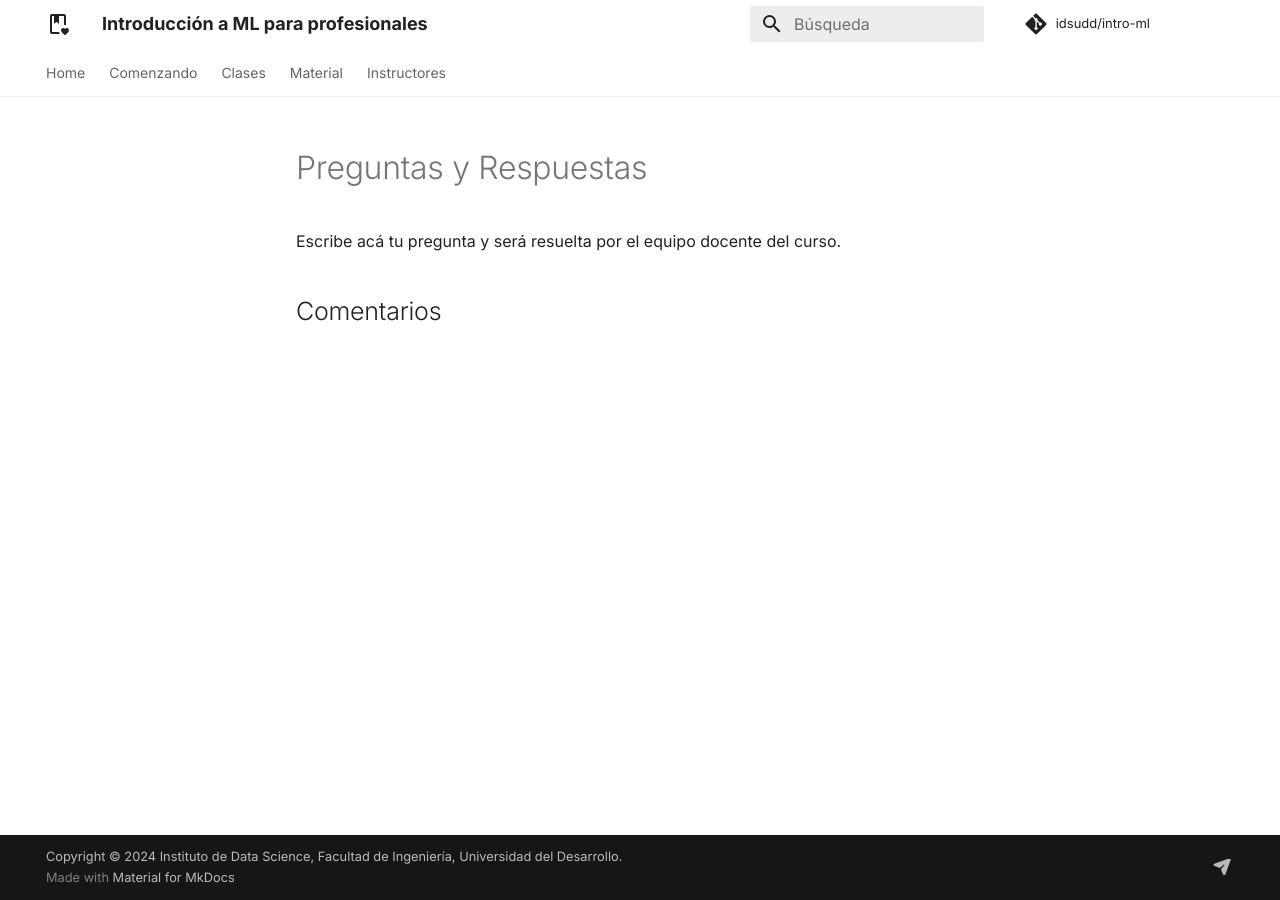
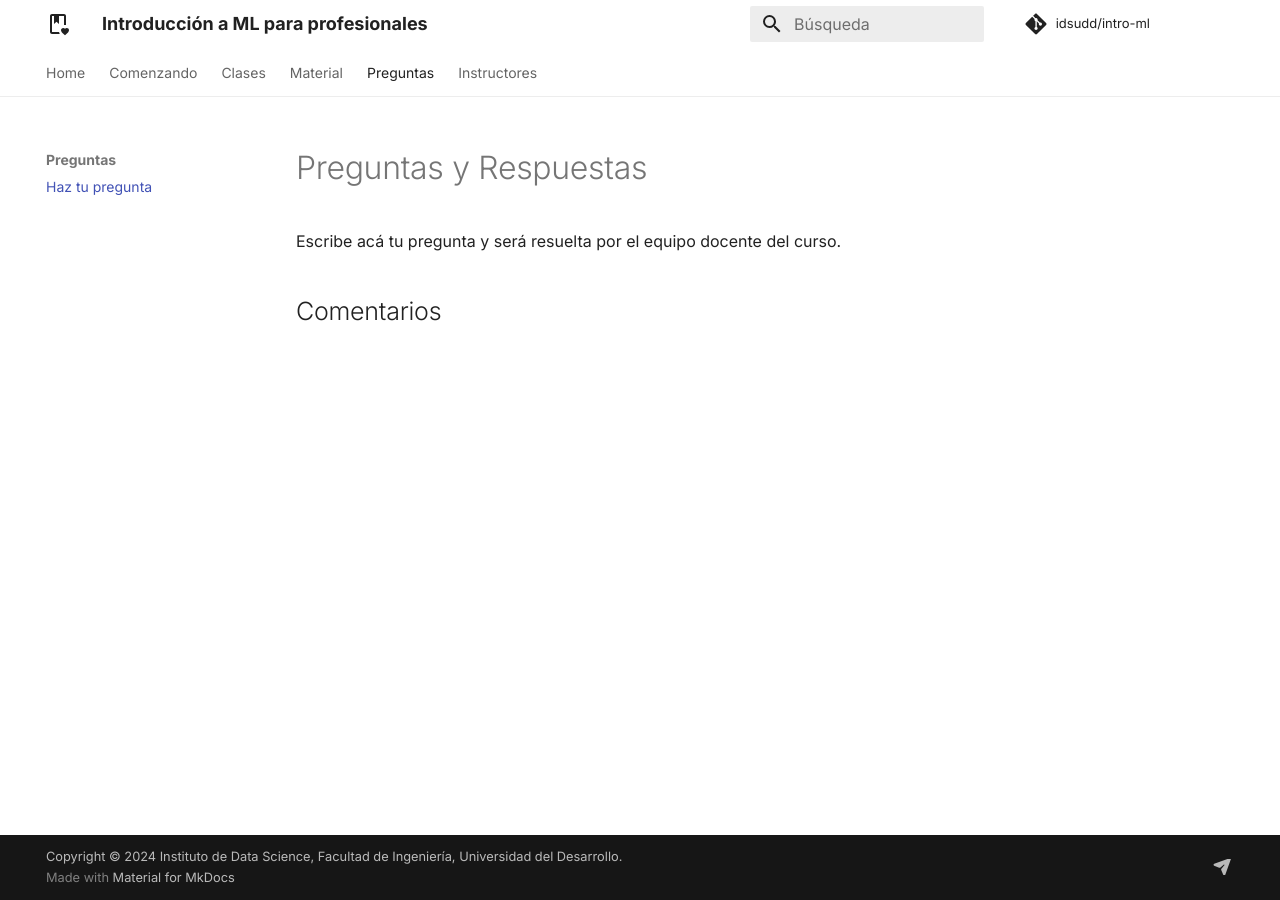
Before and after one commit to idsudd/intro-ml, an MkDocs documentation site: the page built from docs/questions/index.md, in a window 1280 px wide. Built offline with MkDocs 1.6.1 and Material for MkDocs 9.7.7, drawn with Linux system fonts in a browser that asks for light colours; comment, search, counter and statistics services are not loaded.

Commit message:
Update mkdocs.yml

```diff
--- a/mkdocs.yml
+++ b/mkdocs.yml
@@ -73,5 +73,7 @@ nav:
         - Como ocurre el Aprendizaje: material/how-does-learning-happen.md
         - Tipos de Aprendizaje: material/types-of-ml.md
         - Aplicaciones de Machine Learning: material/applications-of-ml.md
+  - Preguntas:
+    - Haz tu pregunta: questions/index.md
   - Instructores:
     - instructor/index.md
```
